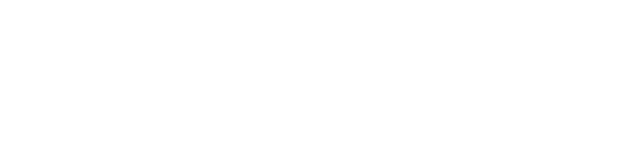
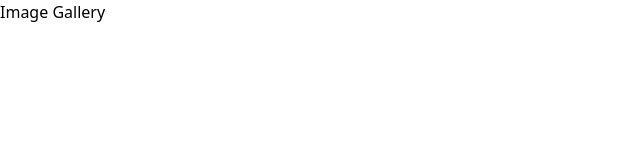
Before and after one commit to sepide-rezzayi/projects.github.io, a plain HTML site: page index.html in a window 1280 px wide. Shown: the whole page, without its empty margins (0-640 px from the left). Drawn offline with nearby package versions, Linux system fonts and the light colour scheme.

Commit message:
text tailwind

```diff
--- a/index.html
+++ b/index.html
@@ -5,5 +5,12 @@
     <meta name="viewport" content="width=device-width, initial-scale=1.0" />
     <script src="https://cdn.tailwindcss.com"></script>
   </head>
-  <body></body>
+  <body>
+    <!-- container -->
+    <div class="">
+      <a href="tailwind-mini-projects/image-gallery/index.html">
+        Image Gallery</a
+      >
+    </div>
+  </body>
 </html>
```
